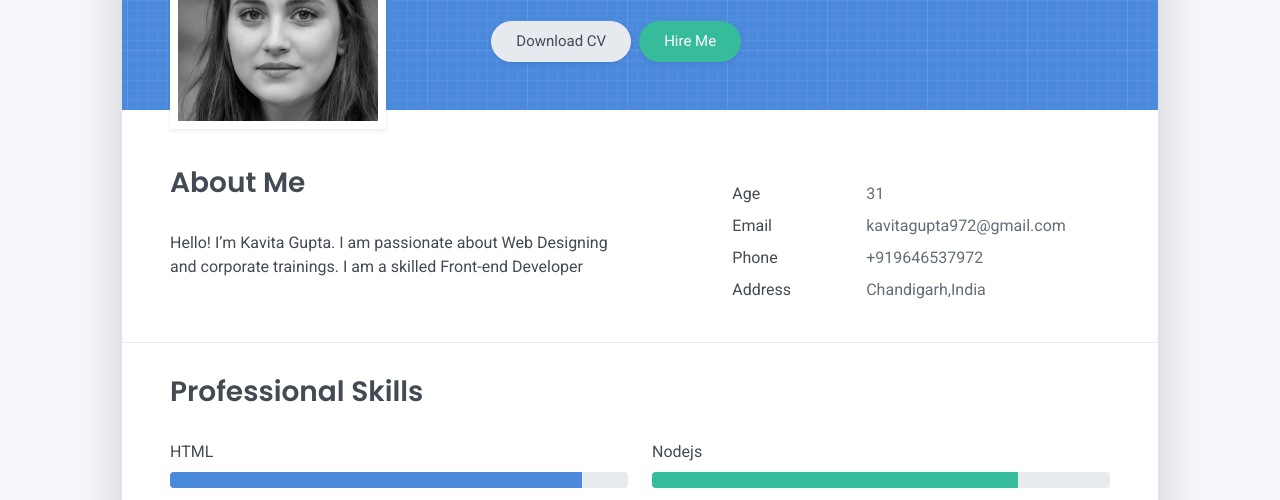
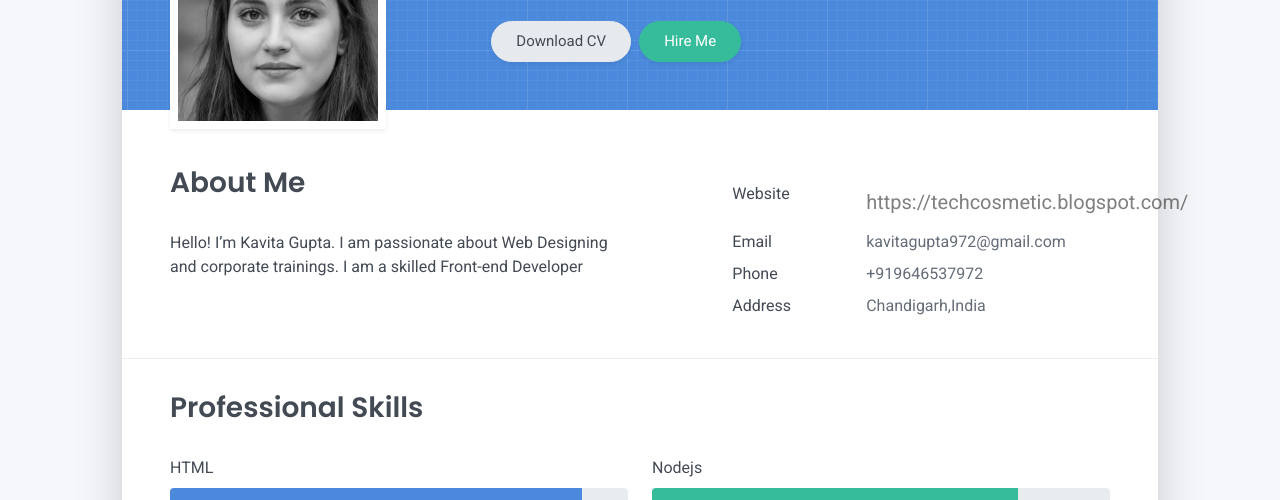
Before and after one commit to kavitagupta972/myportfolio, a plain HTML site: page index.html in a window 1280 px wide. Shown: the part 259-759 px from the top of the page. Drawn offline with Linux system fonts and the light colour scheme.

Commit message:
Added website

```diff
--- a/index.html
+++ b/index.html
@@ -70,10 +70,10 @@
       <div class="col-md-5 offset-md-1">
         <div class="row mt-2">
           <div class="col-sm-4">
-            <div class="pb-1">Age</div>
+            <div class="pb-1">Website</div>
           </div>
           <div class="col-sm-8">
-            <div class="pb-1 text-secondary">31</div>
+            <div class="pb-1 text-secondary"><a class="nav-link" href="https://techcosmetic.blogspot.com/" title = "https://techcosmetic.blogspot.com/">https://techcosmetic.blogspot.com/</a></div>
           </div>
           <div class="col-sm-4">
             <div class="pb-1">Email</div>
```
